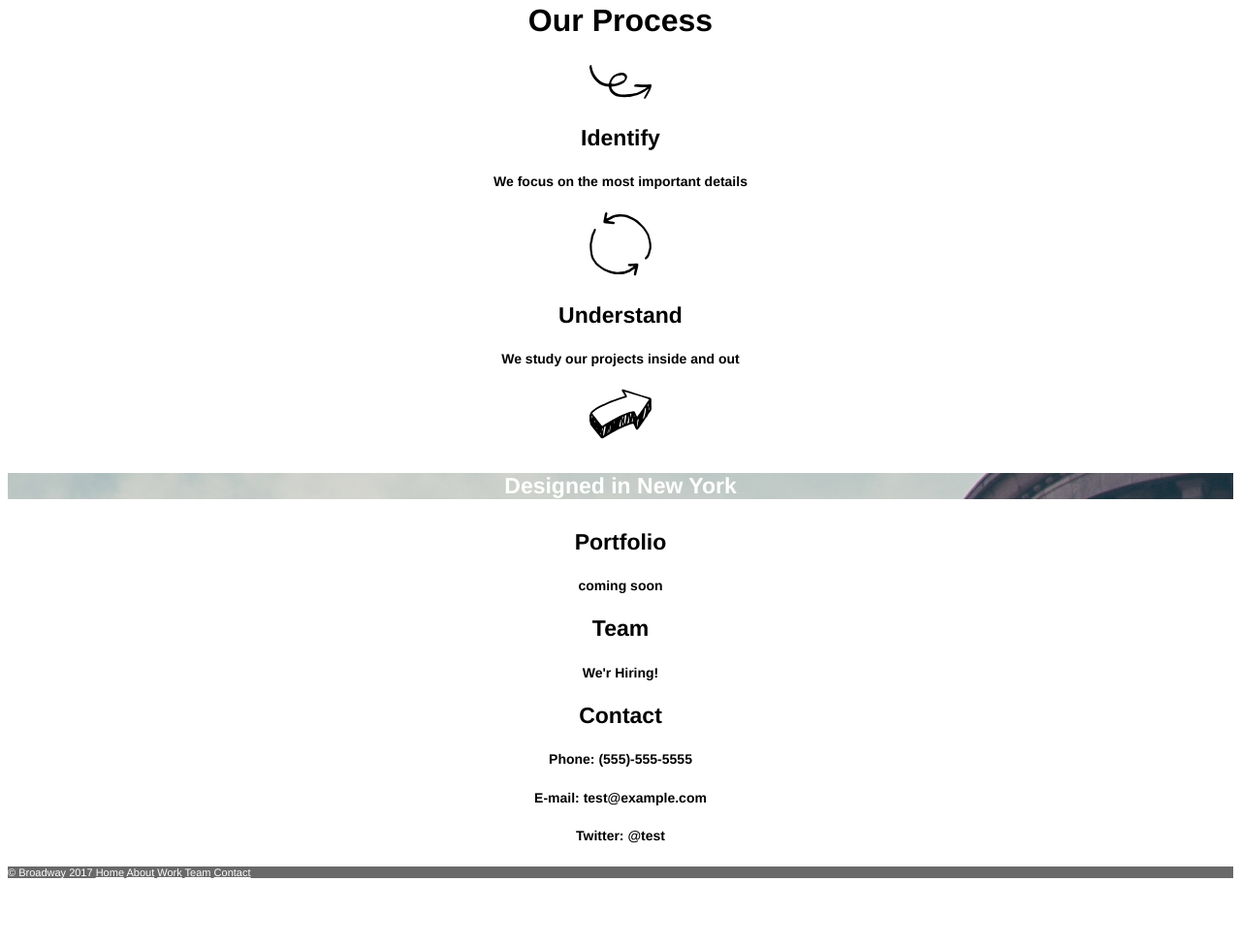
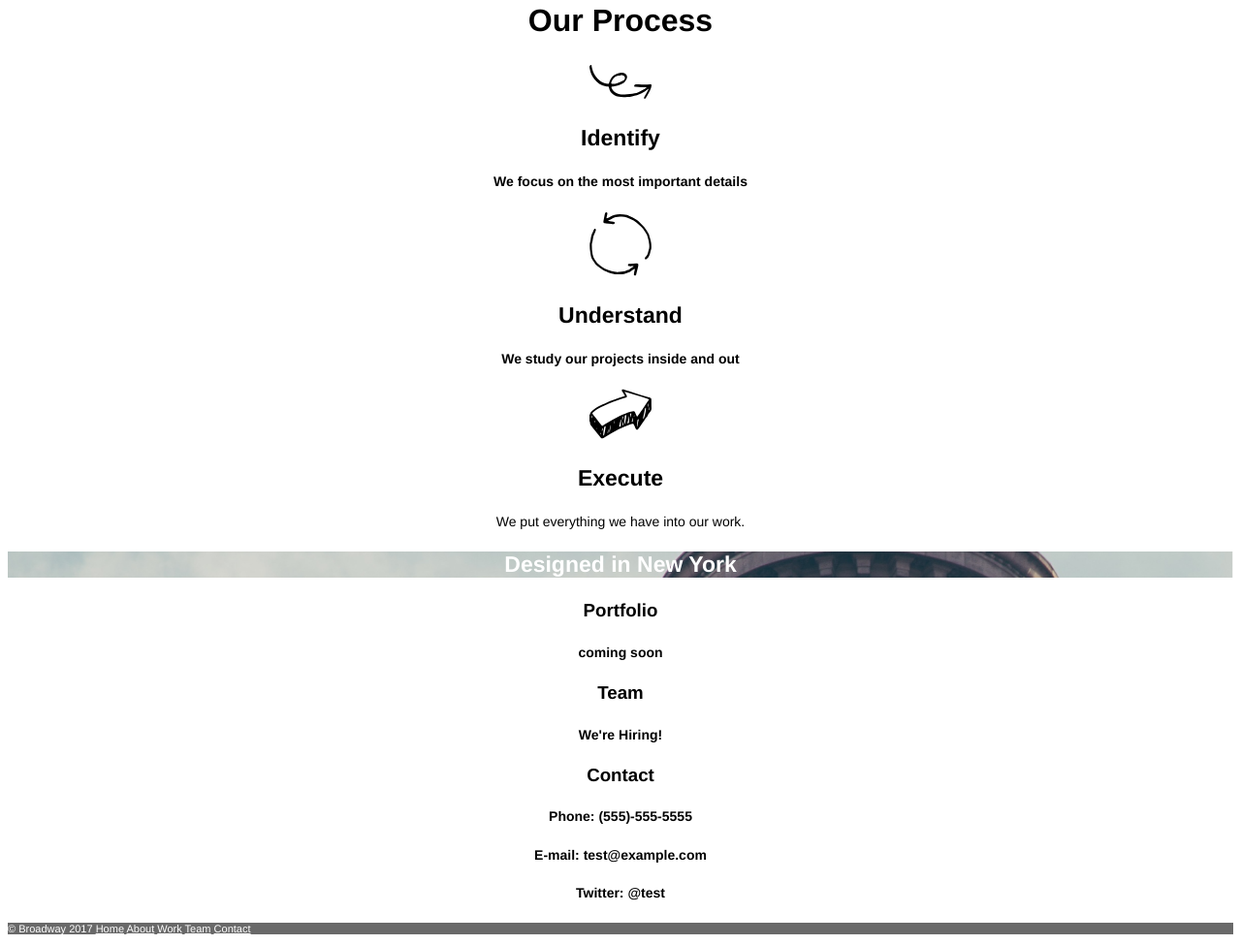
Before and after one commit to Francy991/BrodwayProject, a plain HTML site: page index.html in a window 1280 px wide. Shown: the part 374-1349 px from the top of the page at 97% size. Before the commit the page ends 1291 px from the top, so only its background shows below. Drawn offline with Linux system fonts and the light colour scheme.

Commit message:
Almost complete PT.2

```diff
--- a/index.html
+++ b/index.html
@@ -11,34 +11,47 @@
   <h1><strong>Broadway Design</strong></h1>
 
     <p><a href="#"><strong>Home</strong></a></p>
-    <p><a href="#"><strong>Process</strong></a></p>
+    <p><a href="#"><strong>About</strong></a></p>
     <p><a href="#"><strong>Work</strong></a></p>
     <p><a href="#"><strong>Team</strong></a></p>
     <p><a href="#"><strong>Contact</strong></a></p>
     </div>
 
+    <!-- MAIN CONTENT - -->
+
+<div class="supporting" id="process">
   <h2>Our Process</h2>
+ <div class="supporting-item">
    <img src="./resources/images/identify.svg" alt="little arrow icon">
    <h3>Identify</h3>
    <h5>We focus on the most important details</h5>
+</div>
+<div class="supporting-item">
   <img src="./resources/images/understand.svg" alt="understand icon">
   <h3>Understand</h3>
   <h5>We study our projects inside and out</h5>
+</div>
+<div class="supporting-item">
   <img src="./resources/images/execute.svg" alt="execute icon">
+  <h3>Execute</h3>
+  <p>We put everything we have into our work.</p>
+</div>
+</div>
 
 <div class="Background-image">
-<h4><strong>Designed in New York</strong></h4>
+<h3>Designed in New York</h3>
 </div>
 
-
+<div class="contact">
   <h3>Portfolio</h3>
    <h5>coming soon</h5>
   <h3>Team</h3>
- <h5>We'r Hiring!</h5>
+   <h5>We're Hiring!</h5>
  <h3>Contact</h3>
   <h5>Phone: (555)-555-5555</h5>
   <h5>E-mail: test@example.com</h5>
   <h5>Twitter: @test</h5>
+</div>
 
  <!-- FOOTER - -->
   <nav id="footer">
--- a/resources/css/style.css
+++ b/resources/css/style.css
@@ -1,11 +1,18 @@
 body {
   text-align: center;
-  font-family: Helvetica;
+  font-family: "Helvetica", sans-serif;
+}
+
+h1,
+h2,
+h3 {
+  font-weight: bold;
 }
 
 .Background-image {
   font-family: Helvetica;
   background-image: url('../images/building.png');
+  background-size: cover;
   color: white;
 }
 
@@ -21,13 +28,25 @@ p {
   font-size: 18px;
 }
 
-h2 {
-  font-size: 32px;
-  font-weight: bold;
+.supporting {
+  text-align: center;
 }
 
-h3 {
+.supporting h2 {
+  font-size: 32px;
+}
+
+.supporting h3 {
   font-size: 23px;
+}
+
+.supporting-item p {
+  font-size: 14px;
+}
+
+.Background-image h3 {
+  font-size: 23px;
+  font-weight: bold;
 }
 
 h4 {
@@ -39,6 +58,10 @@ h5 {
   font-size: 14px;
 }
 
+.contact h3 {
+  font-weight: bold;
+}
+
 #footer {
   text-align: left;
   background-color: dimgray;
```
Lines whose indentation alone changed are shown as unchanged.
